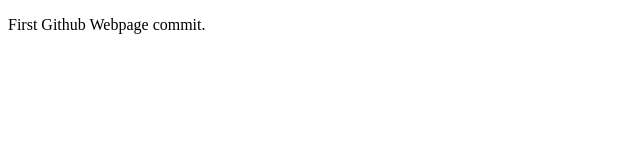
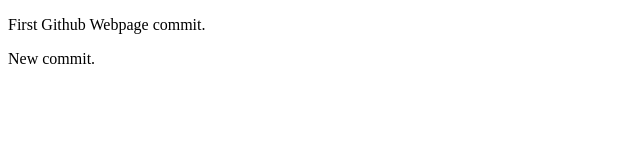
Before and after one commit to MK-1729/cousera-test, a plain HTML site: page index.html in a window 1280 px wide. Shown: the full height of the page, 0-640 px from the left. Drawn offline with Linux system fonts and the light colour scheme.

Commit message:
new commit for site

```diff
--- a/index.html
+++ b/index.html
@@ -8,5 +8,6 @@
 </head>
 <body>
     <p>First Github Webpage commit.</p>
+    <p>New commit.</p>
 </body>
 </html>
```
